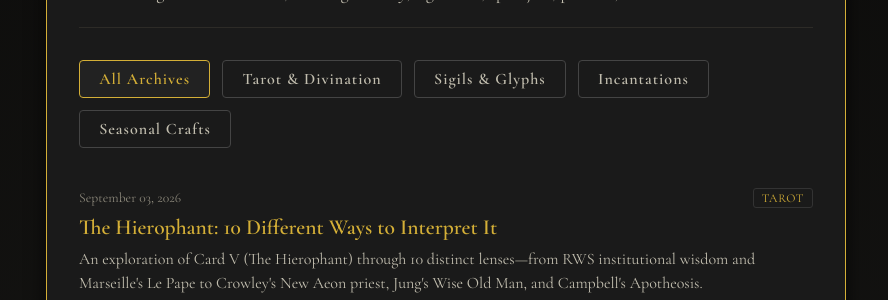
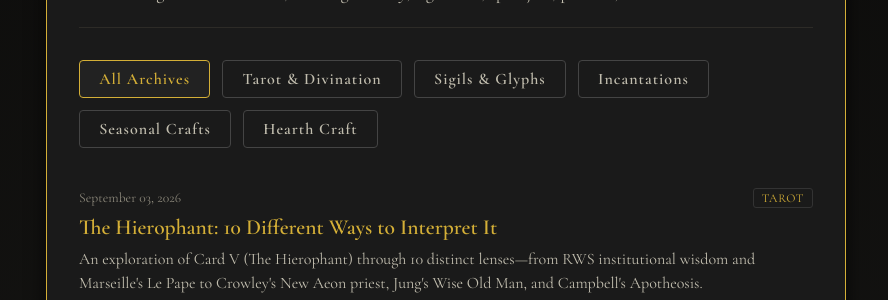
Before and after one commit to maf187/the-gilded-sigil, a Jekyll site: the page built from articles.html, in a window 1280 px wide. Shown: the part 302-602 px from the top of the page, without its empty margins (194-1082 px from the left). Built offline with Jekyll 4.4.1, drawn with Linux system fonts in a browser that asks for light colours.

Commit message:
Add button for Hearth Craft filter in articles

```diff
--- a/articles.html
+++ b/articles.html
@@ -20,6 +20,7 @@
     <button type="button" class="filter-btn" onclick="filterArticles('sigils', this)">Sigils & Glyphs</button>
     <button type="button" class="filter-btn" onclick="filterArticles('incantations', this)">Incantations</button>
     <button type="button" class="filter-btn" onclick="filterArticles('seasonal-crafts', this)">Seasonal Crafts</button>
+    <button type="button" class="filter-btn" onclick="filterArticles('hearth-craft', this)">Hearth Craft</button>
   </div>
 
   <!-- Articles List -->
```
